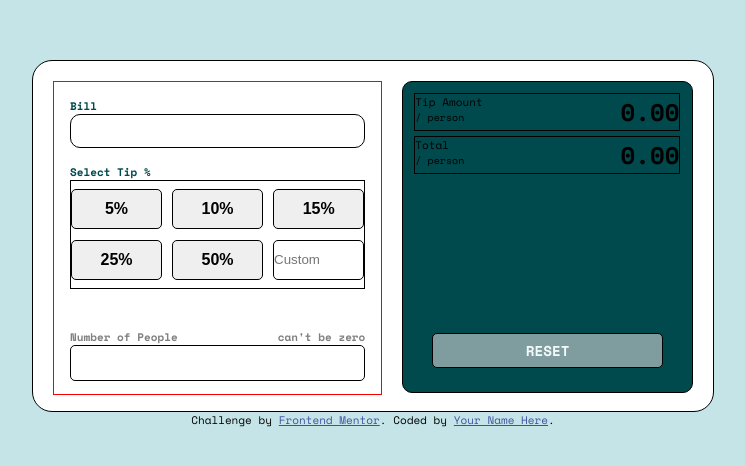
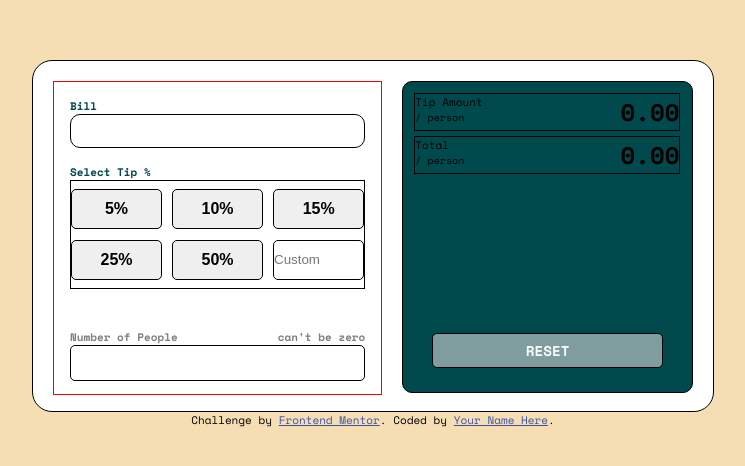
Before and after one commit to Numark12/Frontend_Mentor_tip_calculator, a plain HTML site: page index.html in a window 1280 px wide. Shown: the part 132-598 px from the top of the page, without its empty margins (267-1012 px from the left). Drawn offline with nearby package versions, Linux system fonts and the light colour scheme.

Commit message:
Prueba color (enlace netlify).

```diff
--- a/main.css
+++ b/main.css
@@ -7,7 +7,8 @@
 }
 
 body {
-    background-color: hsl(185, 41%, 84%);
+    /* background-color: hsl(185, 41%, 84%);    */
+    background-color: wheat;
     font-family: 'Space Mono', monospace;
 }
 .calculator {
```
